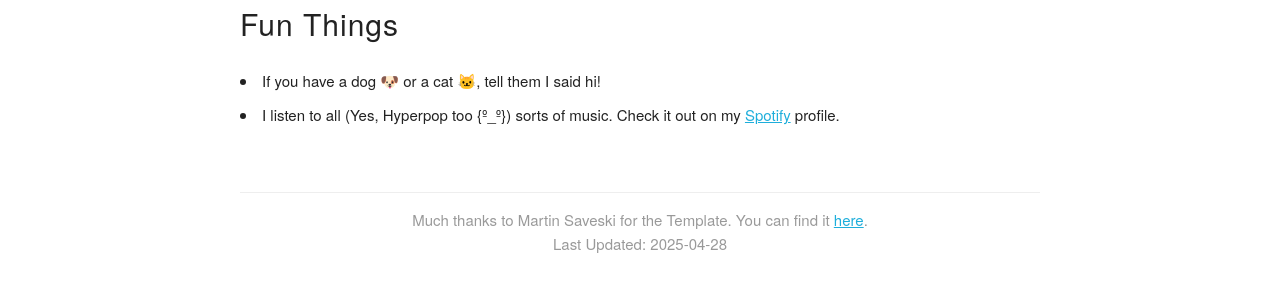
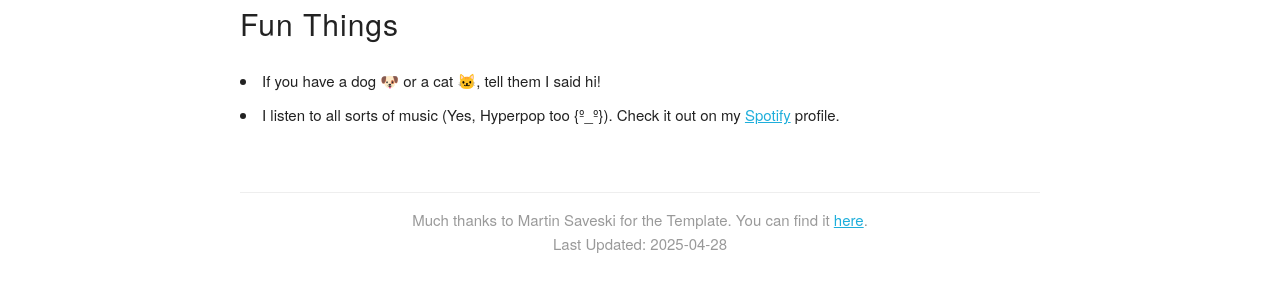
Before and after one commit to callmesanfornow/callmesanfornow.github.io, a Jekyll site: the page built from index.html, in a window 1280 px wide and 900 px high, scrolled down 1570 px. Shown: the part 604-896 px from the top of the window. Built offline with Jekyll 4.4.1, drawn with Linux system fonts in a browser that asks for light colours; some web fonts are replaced.

```diff
--- a/index.html
+++ b/index.html
@@ -238,7 +238,7 @@ title: Home
       If you have a dog 🐶 or a cat 🐱, tell them I said hi!
     </li>
     <li>
-      I listen to all (Yes, Hyperpop too {º_º}) sorts of music. Check it out on my <a href="https://open.spotify.com/user/lf7scpruyyz5wehsx47rekvux?si=219d9ce34855490f">Spotify</a> profile.
+      I listen to all sorts of music (Yes, Hyperpop too {º_º}). Check it out on my <a href="https://open.spotify.com/user/lf7scpruyyz5wehsx47rekvux?si=219d9ce34855490f">Spotify</a> profile.
     </li>
   </p>
 </div>
```
